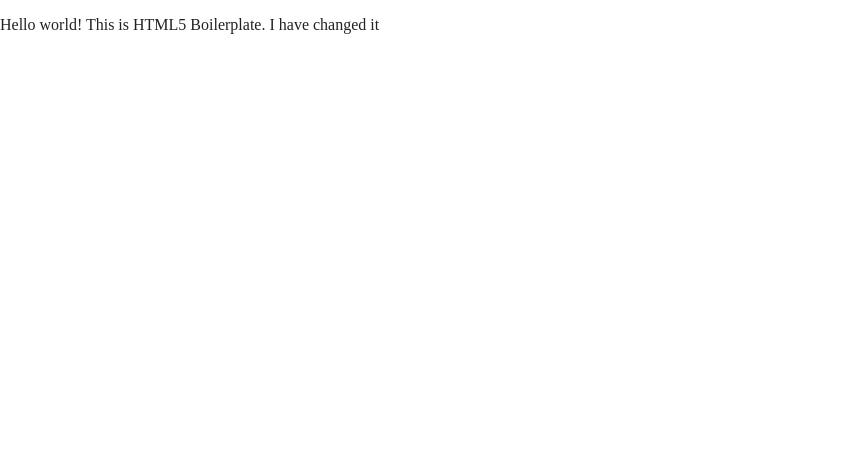
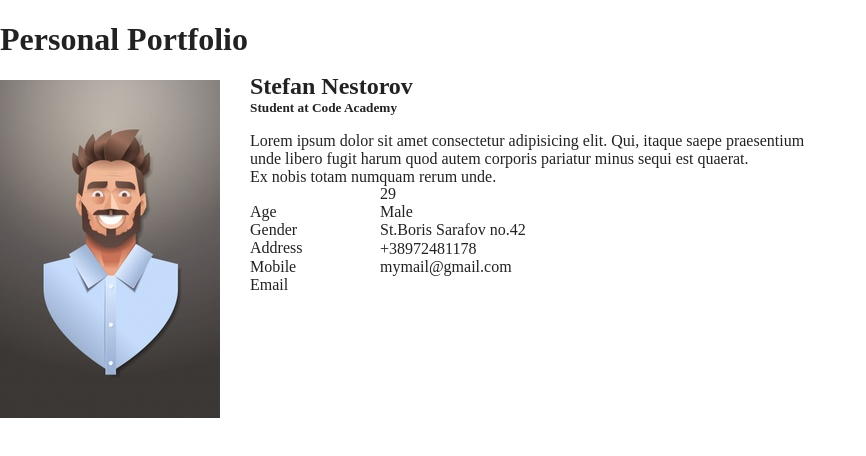
Before and after one commit to stenes90/first, a website built with Parcel: page index.html in a window 1280 px wide. Shown: the whole page, without its empty margins (0-866 px from the left). Built offline with nearby package versions, Linux system fonts and the light colour scheme.

Commit message:
finished html 4 structure

```diff
--- a/index.html
+++ b/index.html
@@ -23,7 +23,41 @@
 
   <body>
     <!-- Add your site or application content here -->
-    <p>Hello world! This is HTML5 Boilerplate. I have changed it</p>
+    <h1 class="header">Personal Portfolio</h1>
+
+    <div>
+      <img class="profile-photo" src="/img/profile.jpg" alt="profile picture" />
+    </div>
+
+    <div
+      style="width: 50%; position: relative; padding-left: 250px; top: -345px;"
+    >
+      <h2 style="margin: 0;">Stefan Nestorov</h2>
+      <h5 style="margin: 0;">Student at Code Academy</h5>
+      <p>
+        Lorem ipsum dolor sit amet consectetur adipisicing elit. Qui, itaque
+        saepe praesentium<br />
+        unde libero fugit harum quod autem corporis pariatur minus sequi est
+        quaerat.<br />
+        Ex nobis totam numquam rerum unde.
+      </p>
+      <div>
+        <span style="display: block;">Age</span>
+        <span style="display: block;">Gender</span>
+        <span style="display: block;">Address</span>
+        <span style="display: block;">Mobile</span>
+        <span style="display: block;">Email</span>
+      </div>
+
+      <div style="position: relative; padding-left: 130px; top: -110px;">
+        <span style="display: block;">29</span>
+        <span style="display: block;">Male</span>
+        <span style="display: block;">St.Boris Sarafov no.42</span>
+        <span style="display: block;">+38972481178</span>
+        <span style="display: block;">mymail@gmail.com</span>
+      </div>
+    </div>
+
     <script src="js/vendor/modernizr-3.11.2.min.js"></script>
     <script src="js/plugins.js"></script>
     <script src="js/main.js"></script>
```
Also changed, not shown: img/profile.jpg (added).
